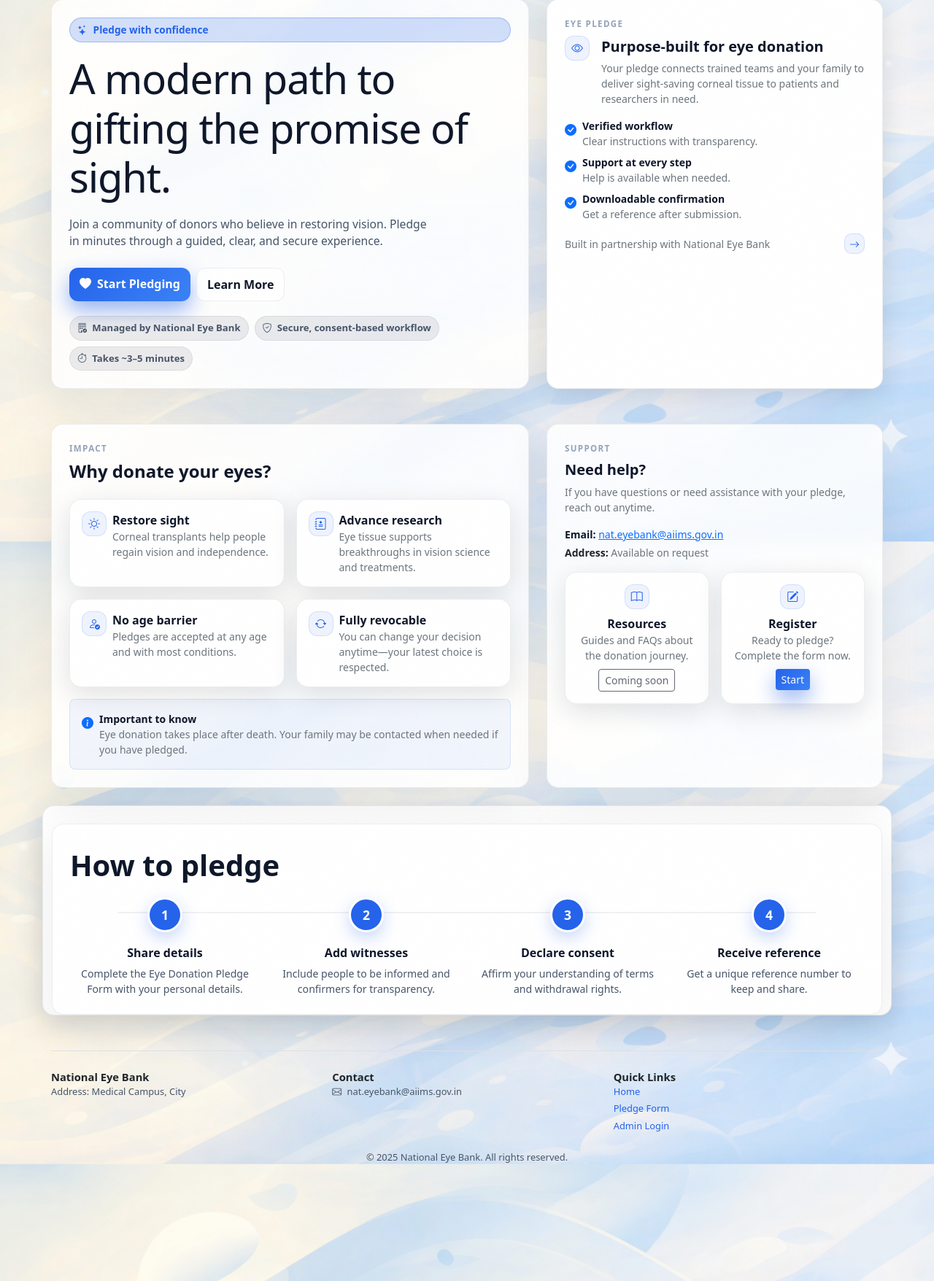
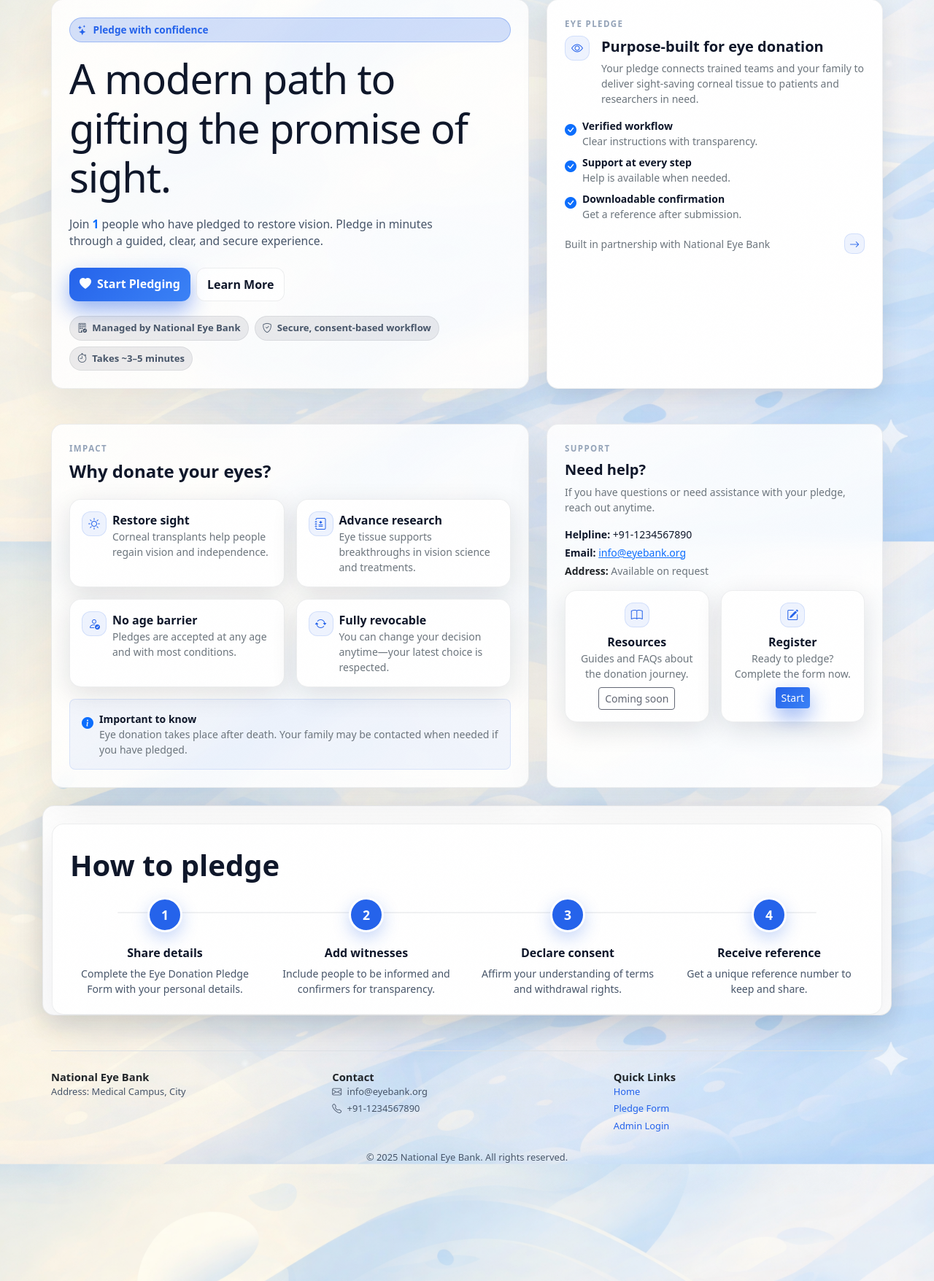
Before and after one commit to ravi1997/eye_pledge_app, a Flask app: page / in a window 1280 px wide; the page is wider, and only the part inside the window is pictured. Shown: the part 111-1867 px from the top of that part at 73% size. Run offline with Flask 3, Linux system fonts and the light colour scheme; tables that the repository leaves empty hold one stand-in row (values such as "Sample post").

Commit message:
feat: Add dynamic pledge count, configurable institution details, and favicon support.

```diff
--- a/app.py
+++ b/app.py
@@ -4,7 +4,7 @@ import os
 import csv
 from io import StringIO
 
-from flask import Flask, render_template, request, redirect, url_for, flash, session, Response
+from flask import Flask, render_template, request, redirect, url_for, flash, session, Response, send_from_directory
 from flask_sqlalchemy import SQLAlchemy
 from flask_migrate import Migrate
 from werkzeug.security import generate_password_hash, check_password_hash
@@ -152,10 +152,18 @@ def create_app(config_name='development'):
     @app.route("/")
     def index():
         """Home page"""
+        pledge_count = EyeDonationPledge.query.filter_by(is_active=True).count()
         return safe_render('index.html',
                 address = app.config.get('INSTITUTION_ADDRESS', 'Eye Bank'),
                 active_page='home',
-                current_year=datetime.now().year)
+                current_year=datetime.now().year,
+                pledge_count=pledge_count)
+
+    @app.route("/favicon.ico")
+    def favicon():
+        """Favicon"""
+        return send_from_directory(os.path.join(app.root_path, 'static', 'image'),
+                                 'logo.png', mimetype='image/png')
 
     @app.route("/pledge", methods=["GET", "POST"])
     def pledge_form():
--- a/templates/base.html
+++ b/templates/base.html
@@ -414,12 +414,14 @@
             {% block footer %}
             <div class="row g-3 align-items-start">
                 <div class="col-md-4">
-                    <div class="fw-bold text-dark">National Eye Bank</div>
+                    <div class="fw-bold text-dark">{{ institution_name }}</div>
                     <div class="small">Address: {{ address }}</div>
                 </div>
                 <div class="col-md-4">
                     <div class="fw-bold text-dark">Contact</div>
-                    <div class="small"><i class="bi bi-envelope me-1"></i> nat.eyebank@aiims.gov.in</div>
+                    <div class="small"><i class="bi bi-envelope me-1"></i> <a href="mailto:{{ institution_email }}"
+                            class="text-reset text-decoration-none">{{ institution_email }}</a></div>
+                    <div class="small mt-1"><i class="bi bi-telephone me-1"></i> {{ institution_phone }}</div>
                 </div>
                 <div class="col-md-4">
                     <div class="fw-bold text-dark">Quick Links</div>
@@ -432,7 +434,7 @@
             </div>
 
             <div class="text-center small mt-4">
-                © {{ current_year|default(2025) }} National Eye Bank. All rights reserved.
+                © {{ current_year|default(2025) }} {{ institution_name }}. All rights reserved.
             </div>
             {% endblock %}
         </footer>
--- a/templates/index.html
+++ b/templates/index.html
@@ -183,7 +183,8 @@
                 </h1>
 
                 <p class="muted-small mb-0" style="max-width: 56ch;">
-                    Join a community of donors who believe in restoring vision.
+                    Join <strong class="text-primary">{{ pledge_count }}</strong> people who have pledged to restore
+                    vision.
                     Pledge in minutes through a guided, clear, and secure experience.
                 </p>
 
@@ -248,7 +249,7 @@
             </div>
 
             <div class="mt-3 small text-secondary d-flex justify-content-between align-items-center">
-                <span>Built in partnership with National Eye Bank</span>
+                <span>Built in partnership with {{ institution_name }}</span>
                 <span class="icon-dot" style="width:28px;height:28px;border-radius:10px;">
                     <i class="bi bi-arrow-right"></i>
                 </span>
@@ -347,8 +348,9 @@
             </p>
 
             <div class="small mb-3">
-                <div><span class="fw-semibold">Email:</span> <a
-                        href="mailto:nat.eyebank@aiims.gov.in">nat.eyebank@aiims.gov.in</a></div>
+                <div><span class="fw-semibold">Helpline:</span> {{ institution_phone }}</div>
+                <div class="mt-1"><span class="fw-semibold">Email:</span> <a href="mailto:{{ institution_email }}">{{
+                        institution_email }}</a></div>
                 <div class="text-secondary mt-1"><span class="fw-semibold text-dark">Address:</span> Available on
                     request</div>
             </div>
```
Also changed, not shown: static/image/favicon.ico (added).
